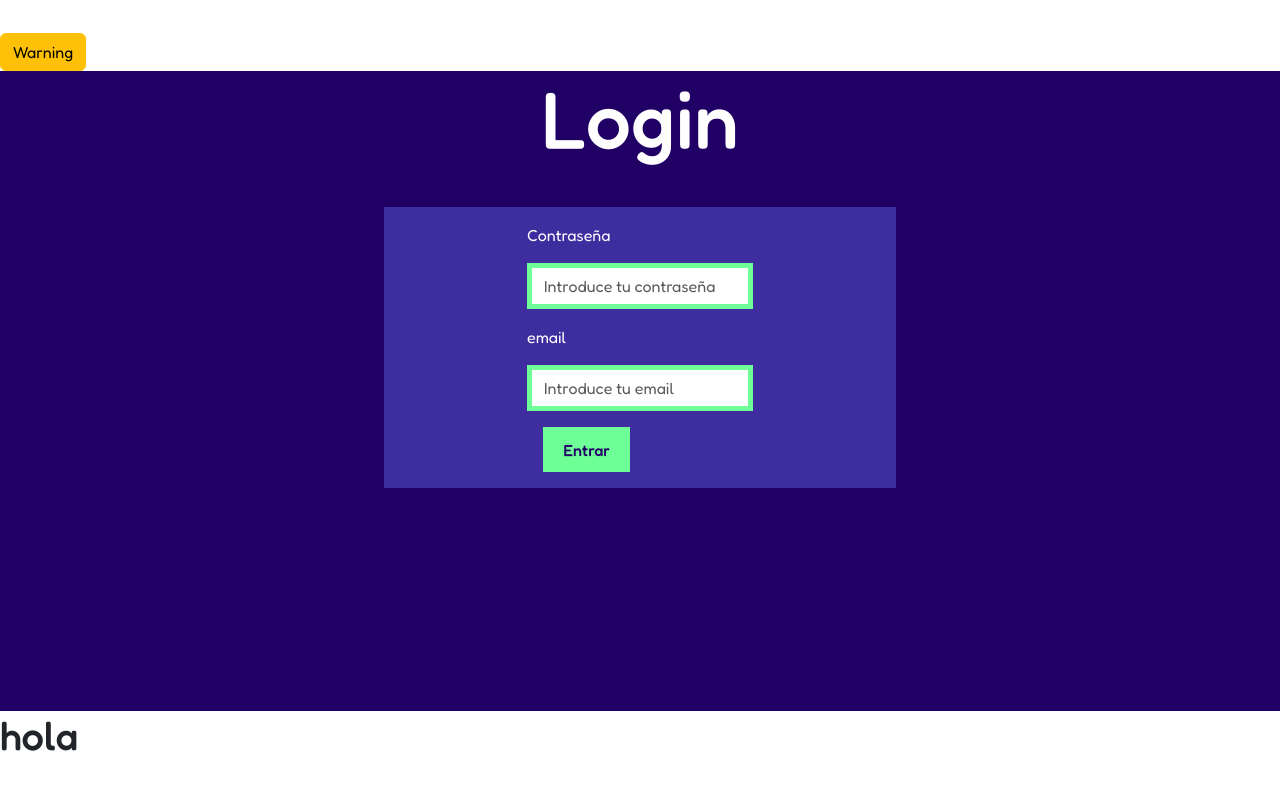
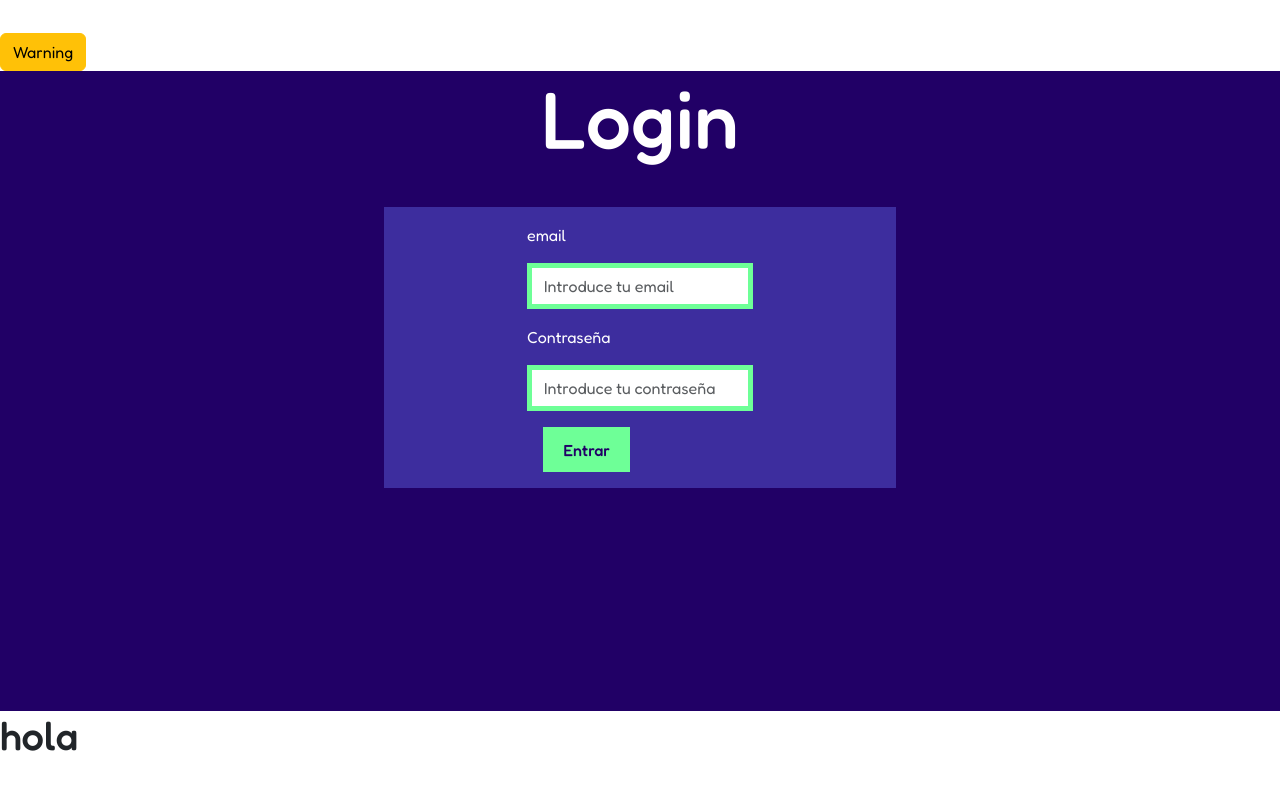
Before and after one commit to natalia9519/werjuniors, a React (Vite) app in the folder client/: page /login in a window 1280 px wide. Shown: the top 790 px of the page. Built offline with nearby package versions, Linux system fonts and the light colour scheme.

Commit message:
README changes

```diff
--- a/client/src/views/login/Login.jsx
+++ b/client/src/views/login/Login.jsx
@@ -1,93 +1,3 @@
-// import "./login.css";
-// import React, { useState } from "react";
-// import Container from 'react-bootstrap/Container';
-// import Row from 'react-bootstrap/Row';
-// import Col from 'react-bootstrap/Col';
-// import { Link, useNavigate } from "react-router-dom";
-// import axios from 'axios';
-
-// const URI = 'http://localhost:3000/client/';
-
-// function Login() {
-
-//   const [LoginOk, setLogin] = useState(false);
-
-//   const [name, setName] = useState('');
-//   const [password, setPassword] = useState('');
-//   const navigate = useNavigate();
-
-
-//   const store = async (e) => {
-//     e.preventDefault();
-//     try {
-//       const response = await axios.post(URI + 'login', { name: name, password: password });
-//       if (response.data === 'OK') {
-//         setLogin(true);
-//       } else {
-//         alert('Las credenciales no son válidas');
-//       }
-//     } catch (error) {
-//       console.error('Error al verificar las credenciales', error);
-//     }
-//   }
-
-
-//   const handleLogin = (e) => {
-//     e.preventDefault();
-//     if (terminosAceptados) {
-//       store(e); // Llamar a la función store para verificar las credenciales
-//     } else {
-//       alert("Debes aceptar los términos y condiciones de privacidad");
-//     }
-//   }
-
-//   return (
-//     <>
-//       <main className="main-form">
-//         <Container className="d-flex justify-content-center">
-//           <Row>
-//             <Col>
-//               <h1 className="h1-title-page">Login</h1>
-//             </Col>
-//           </Row>
-//         </Container>
-//         <Container className="d-flex justify-content-center">
-//           <Row>
-//             <Col>
-//               <section className="section-login">
-//                 {!LoginOk ? (
-//                   <form onSubmit={store}>
-//                     <div className="form-group">
-//                       <label htmlFor="formGroupExampleInput" className="tittles">Nombre de usuario</label>
-//                       <input type="text" value={name} onChange={(e) => setName(e.target.value)} className="form-control" id="formGroupExampleInput" placeholder="Introduce tu nombre de usuario" />
-//                     </div>
-//                     <div className="form-group">
-//                       <label htmlFor="formGroupExampleInput2" className="tittles">Contraseña</label>
-//                       <input type="password" value={password} onChange={(e) => setPassword(e.target.value)} className="form-control" id="formGroupExampleInput2" placeholder="Introduce tu contraseña" />
-//                     </div>
-//                     <button type='submit' className="btn-form">Entrar</button>
-//                   </form>
-//                 ) : (
-//                   <div>
-//                     <p className="text-send">Bienvenido</p>
-//                     <Link to="/" className="btn-form">Volver a inicio</Link>
-//                   </div>
-//                 )}
-//               </section>
-//             </Col>
-//           </Row>
-//         </Container>
-//       </main>
-//     </>
-//   );
-// }
-// export default Login;
-
-
-
-
-
-
 import "./login.css";
 import React, { useState } from "react";
 import Container from 'react-bootstrap/Container';
@@ -100,31 +10,19 @@ const URI = 'http://localhost:3000/client/';
 
 function Login() {
   const [LoginOk, setLogin] = useState(false);
-  // const [name, setName] = useState('');
-  const [password, setPassword] = useState('');
+   const [password, setPassword] = useState('');
   const [email, setEmail] = useState('');
   const [userData, setUserData] = useState(null);
   const navigate = useNavigate();
 
-  // const store = async (e) => {
-  //   e.preventDefault();
-  //   try {
-  //     const response = await axios.post(URI);
-  //     const user = response.data.find(user => user.name === name && user.password === password);
-  //     if (user) {
-  //       setUserData(user);
-  //     } else {
-  //       alert('Las credenciales no son válidas');
-  //     }
-  //     }catch (error) {
-  //     console.error('Error al verificar las credenciales', error);
-  //   }
-  // }
+
   const store = async (e) => {
     e.preventDefault();
     try {
       const response = await axios.get(URI);
-       const user = response.data.find(user => user.email === email && user.password === password);
+      const users = response.data;
+
+      const user = users.find(user => user.email === email && user.password === password);
       if (user) {
         setLogin(true);
         alert('Bienvenido ' + email);
@@ -153,19 +51,19 @@ function Login() {
               <section className="section-login">
                 {!LoginOk ? (
                   <form onSubmit={store}>
-                    {/* <div className="form-group">
-                      <label htmlFor="formGroupExampleInput" className="tittles">Nombre de usuario</label>
-                      <input type="text" value={name} onChange={(e) => setName(e.target.value)} className="form-control" id="formGroupExampleInput" placeholder="Introduce tu nombre de usuario" />
-                    </div> */}
-                    <div className="form-group">
-                      <label htmlFor="formGroupExampleInput2" className="tittles">Contraseña</label>
-                      <input type="password" value={password} onChange={(e) => setPassword(e.target.value)} className="form-control" id="formGroupExampleInput2" placeholder="Introduce tu contraseña" />
-                    </div>
+
                     <div className="form-group">
                         <label htmlFor="formGroupExampleInput2" className="tittles">email</label>
                         <input type="email" value={email}
                         onChange={(e) => setEmail(e.target.value)} className="form-control" id="formGroupExampleInput3" placeholder="Introduce tu email" />
                     </div>
+
+                    <div className="form-group">
+                      <label htmlFor="formGroupExampleInput2" className="tittles">Contraseña</label>
+                      <input type="password" value={password} onChange={(e) => setPassword(e.target.value)} className="form-control" id="formGroupExampleInput2" placeholder="Introduce tu contraseña" />
+                    </div>
+
+
 
                     <button type='submit' className="btn-form">Entrar</button>
                   </form>
```
Also changed, not shown: 1 other file (tests, documents, lock files or other folders).
